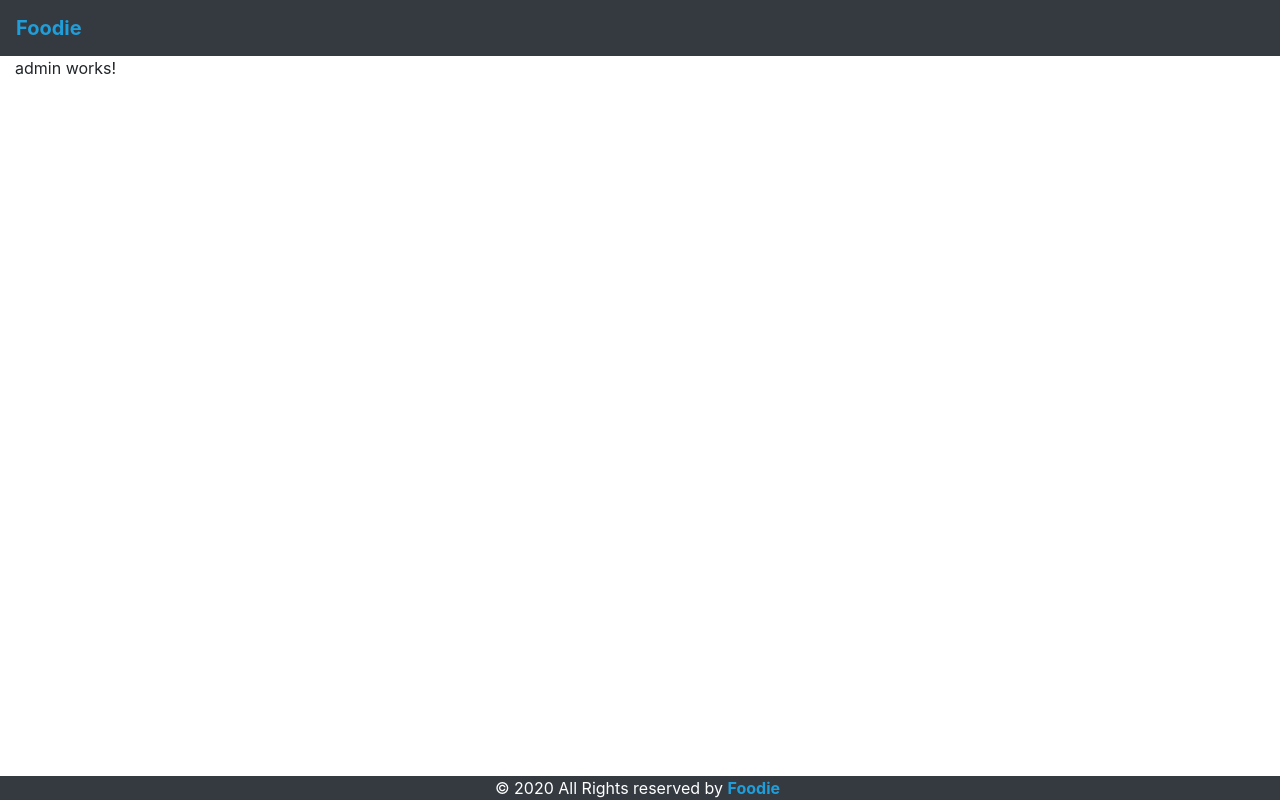
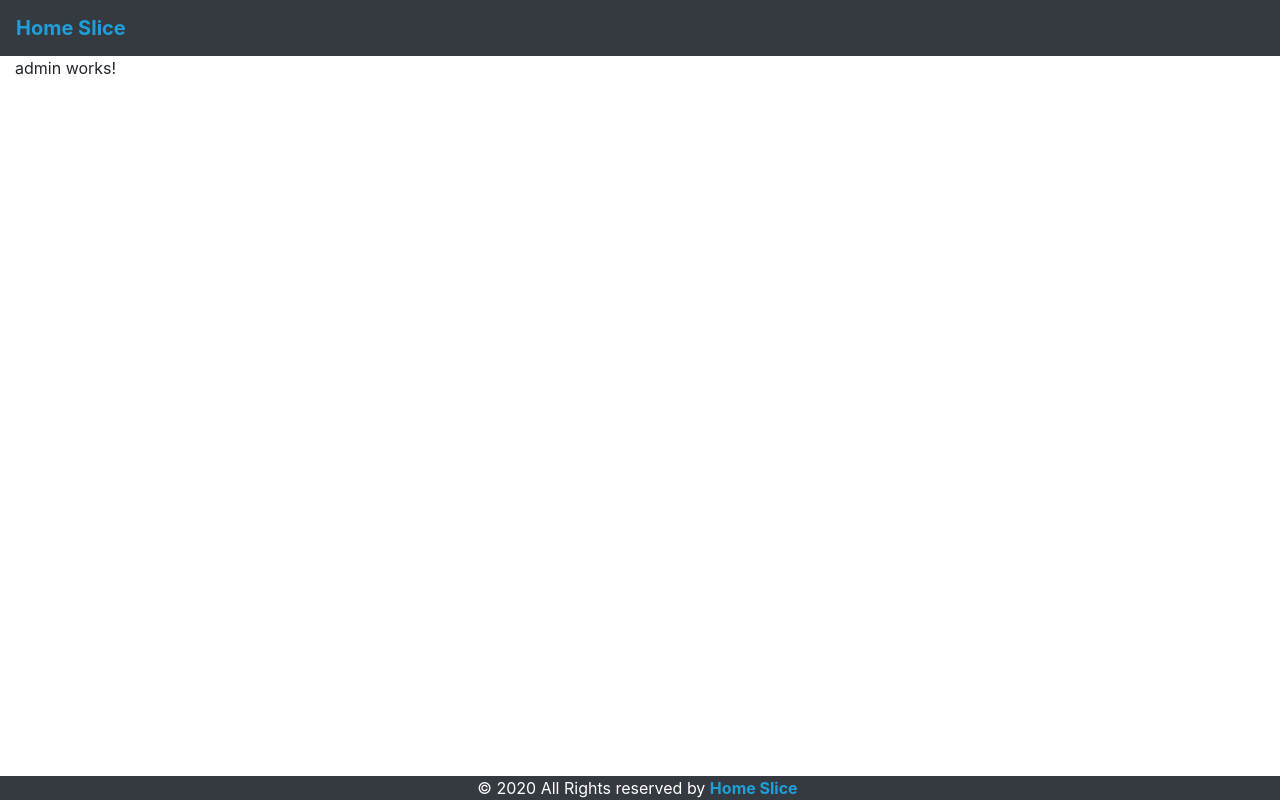
Before and after one commit to rsjeyakumar/pizza, an Angular app: page /admin in a window 1280 px wide. Built offline with nearby package versions, Linux system fonts and the light colour scheme; sample sign-in values are in the browser's storage; what primeng would draw is missing.

Commit message:
added brand

```diff
--- a/src/app/shared/footer/footer.component.html
+++ b/src/app/shared/footer/footer.component.html
@@ -4,7 +4,7 @@
             <div class="d-block footer row  justify-content-center text-center  bg-dark text-dark">
                 <div class="col">
                     <span class="text-white"> &copy; 2020 All Rights reserved by <span class="text-white"><span
-                                class="sky">Foodie</span>
+                                class="sky">Home Slice</span>
                         </span>
                     </span>
                 </div>
--- a/src/app/shared/header/header.component.html
+++ b/src/app/shared/header/header.component.html
@@ -1,5 +1,5 @@
 <nav class="navbar navbar-expand-md navbar-dark fixed-top bg-dark">
-  <a class="navbar-brand" href="#"> <span class="sky">Foodie</span></a>
+  <a class="navbar-brand" href="#"> <span class="sky">Home Slice</span></a>
   <button class="navbar-toggler" type="button" data-toggle="collapse" data-target="#navbarCollapse"
     aria-controls="navbarCollapse" aria-expanded="false" aria-label="Toggle navigation">
     <span class="navbar-toggler-icon"></span>
--- a/src/index.html
+++ b/src/index.html
@@ -3,7 +3,7 @@
 
 <head>
   <meta charset="utf-8">
-  <title>Foodie</title>
+  <title>Home Slice</title>
   <base href="/">
   <meta name="viewport" content="width=device-width, initial-scale=1">
   <meta name="description" content="Bood your Foods online">
```
